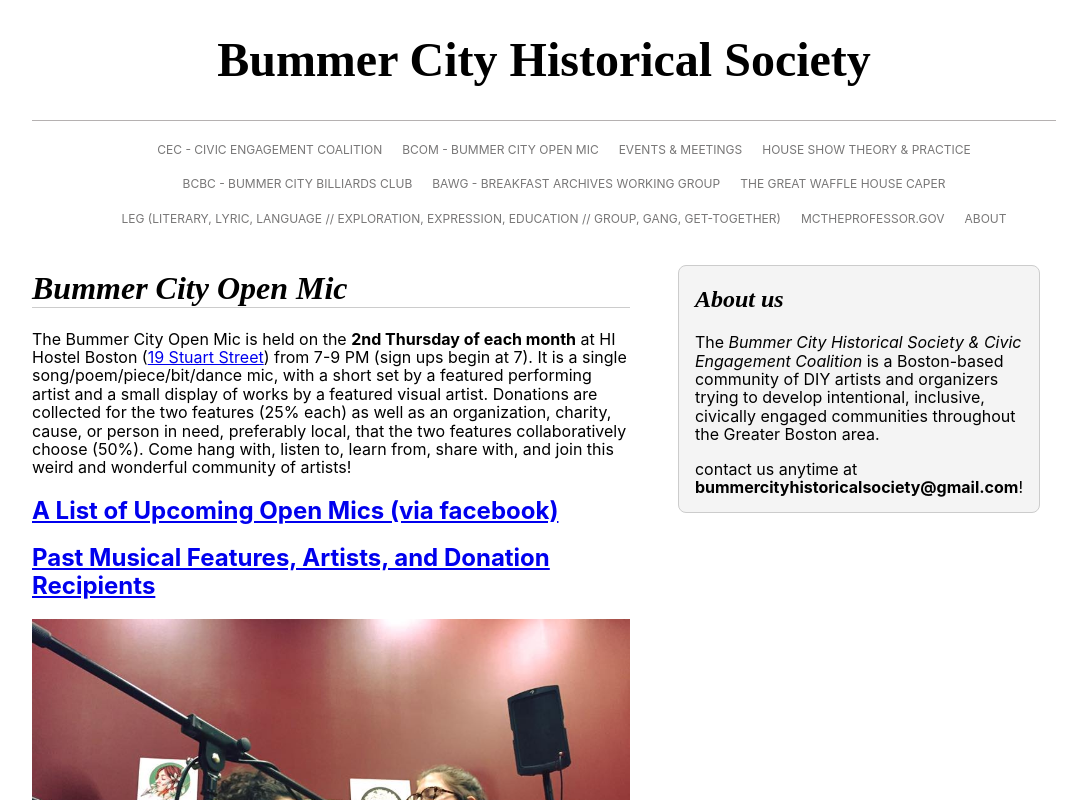
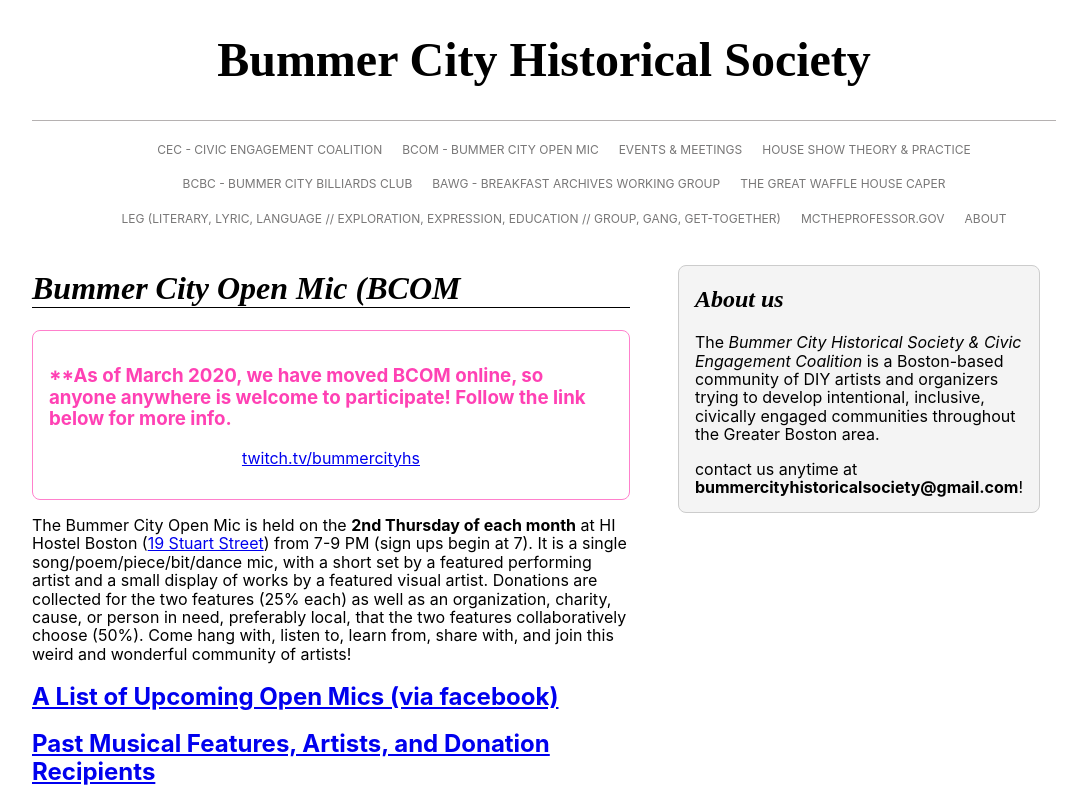
Before and after one commit to nmamidon/bummercitytwo, a React (Create React App) app: page / in a window 1280 px wide. Both pictures are taken after a click on the link "BCOM - BUMMER CITY OPEN MIC". Shown: the top 800 px of the page, without its empty margins (96-1183 px from the left). Built offline with nearby package versions, Linux system fonts and the light colour scheme.

Commit message:
changed elections page to be up to date, added covid notice to Open Mic page

```diff
--- a/src/components/Elections.js
+++ b/src/components/Elections.js
@@ -7,10 +7,14 @@ const Elections = () => {
 			<div className="mr4 w-100 mb3">
 	        	<h1 className="baskerville bb b--moon-gray"><i>Elections</i></h1>
 	        	<h2>Upcoming Elections</h2>
+	        	<h3>2020</h3>
+	        	<p><em>September 1st, 2020</em> -- Primary Congressional Elections (Massachusetts)</p>
+	        	<p><em>November 3, 2020</em> -- General Presidential Election</p>
+	        	<hr></hr>
+	        	<h2>Past Elections</h2>
 	        	<h3>2019</h3>
 	        	<p><em>November 5th, 2019</em> -- State & Local Off-Year Elections</p>
 	        		<li><a href="https://drive.google.com/file/d/0B1JroPKomfUdbW1TU1BWOEhhZFl6a2JYWHZRc2dlSXFJVzZr/view?usp=sharing"><b>2019 Voting Guide</b></a></li>
-	        	<h2>Past Elections</h2>
 	         	<h3>2018</h3>
 	         	<p><em>November 6th, 2018</em> -- General Midterm Elections</p>
 					<li><a href="https://ballotpedia.org/Election_results,_2018"><b>Election Results (Ballotpedia)</b></a></li>
--- a/src/components/OpenMic.js
+++ b/src/components/OpenMic.js
@@ -8,7 +8,13 @@ const OpenMic = () => {
 	return (
 		<div className="flex flex-wrap flex-nowrap-l">
 			<div className="mr4 w-100">
-	        	<h1 className="baskerville bb b--moon-gray"><i>Bummer City Open Mic</i></h1>
+	        	<h1 className="baskerville bb"><i>Bummer City Open Mic (BCOM</i></h1>
+	        	<div className="pa3 ba b--pink br3 mv2 grow">
+		        	<h3 className="hot-pink">
+		        		**As of March 2020, we have moved BCOM online, so anyone anywhere is welcome to participate! Follow the link below for more info.
+		        	</h3>
+		        	<p className="tc"><a href="twitch.tv/bummercityhs">twitch.tv/bummercityhs</a></p>
+	        	</div>
 	        	<p>
 	        		The Bummer City Open Mic is held on the <strong>2nd Thursday of each month</strong> at HI Hostel Boston (<a href="https://www.google.com/maps/place/HI+Boston+Hostel/@42.3512199,-71.0656431,17z/data=!3m2!4b1!5s0x89e37a77a393b957:0x2e4f17583fbbc3d0!4m8!3m7!1s0x89e37a1b1a833ea1:0x82e3d529a9b89dd1!5m2!4m1!1i2!8m2!3d42.351216!4d-71.0634544" target="_blank">19 Stuart Street</a>) from 7-9 PM (sign ups begin at 7). It is a single song/poem/piece/bit/dance mic, with a short set by a featured performing artist and a small display of works by a featured visual artist. Donations are collected for the two features (25% each) as well as an organization, charity, cause, or person in need, preferably local, that the two features collaboratively choose (50%). Come hang with, listen to, learn from, share with, and join this weird and wonderful community of artists!
 	        	</p>
```
